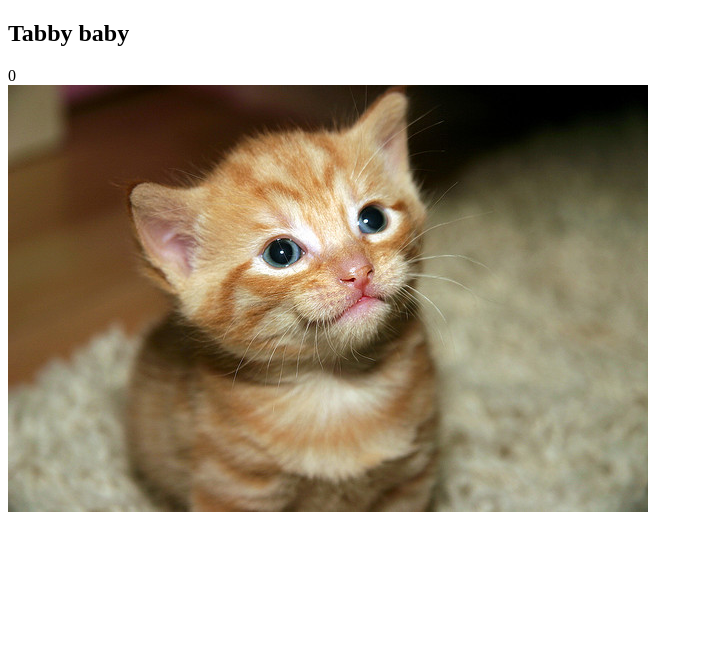
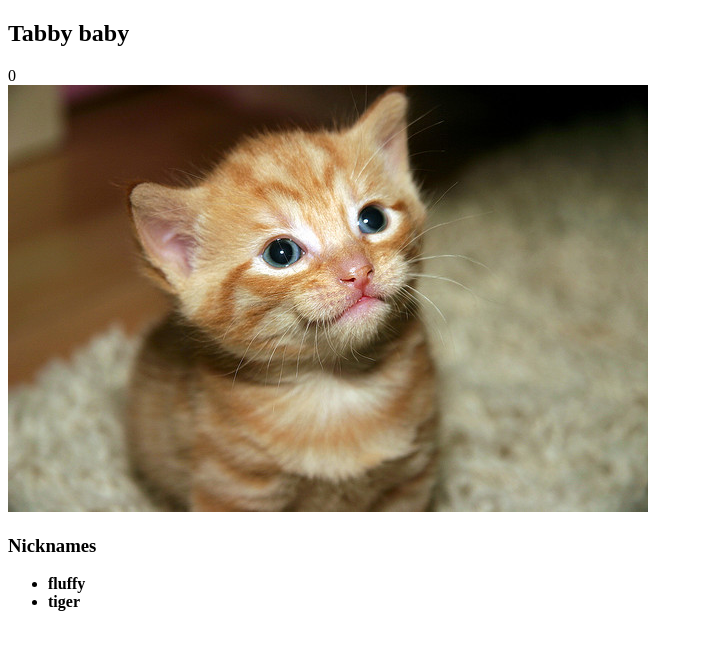
Before and after one commit to nicholasinatel/cat-clicker-knockout, a plain HTML site: page index.html in a window 1280 px wide. Shown: the whole page, without its empty margins (0-703 px from the left). Drawn offline with Linux system fonts and the light colour scheme.

Commit message:
control flow implemented

```diff
--- a/index.html
+++ b/index.html
@@ -18,7 +18,12 @@
         <div data-bind="text: clickCount"></div>
         <img src="" alt="cute cat" data-bind="click: incrementCounter,
         attr: {src: imgSrc}">
-
+        <h3> Nicknames</h3>
+        <ul data-bind="foreach: nicknames">
+            <li>
+                <b data-bind="text: nickname"></b>
+            </li>
+        </ul>
     </div>
     <script src="js/lib/knockout-3.2.0.js"></script>
     <script src="js/app.js"></script>
--- a/js/app.js
+++ b/js/app.js
@@ -4,6 +4,9 @@ var ViewModel = function () {
     this.imgSrc = ko.observable('img/434164568_fea0ad4013_z.jpg');
     this.imgAttribution = ko.observable('https://live.staticflickr.com/4808/44430067970_45d8ea1a96_z.jpg')
     this.level = ko.observable('baby');
+
+
+
     // Computed Observables
     this.fullName = ko.computed(function () {
         return this.name() + " " + this.level();
@@ -16,10 +19,20 @@ var ViewModel = function () {
 
         if (this.clickCount() >= 5 && this.clickCount() < 10) {
             this.level('teen');
-        } else if(this.clickCount() >= 10){
+        } else if (this.clickCount() >= 10) {
             this.level('dragon');
         }
     };
+
+    // Control Flow - 1: Iterating over an array
+    this.nicknames = ko.observableArray([{
+            nickname: 'fluffy'
+        },
+        {
+            nickname: 'tiger'
+        }
+    ]);
+
 }
 
 ko.applyBindings(new ViewModel());
```
Also changed, not shown: 1 other file.
